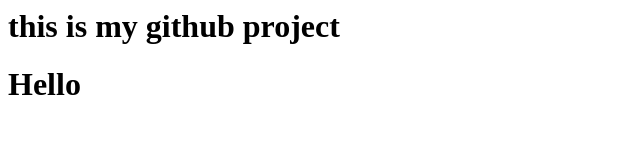
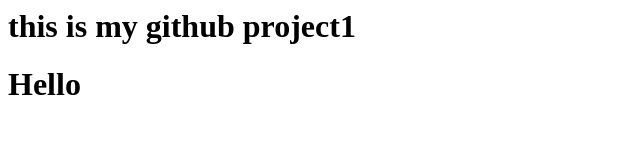
Before and after one commit to ShivarajPP/MyApp, a plain HTML site: page index.html in a window 1280 px wide. Shown: the full height of the page, 0-640 px from the left. Drawn offline with Linux system fonts and the light colour scheme.

Commit message:
commit changes made

```diff
--- a/index.html
+++ b/index.html
@@ -1,2 +1,2 @@
-<h1> this is my github project </h1>
+<h1> this is my github project1 </h1>
 <h1> Hello</h1>
```
